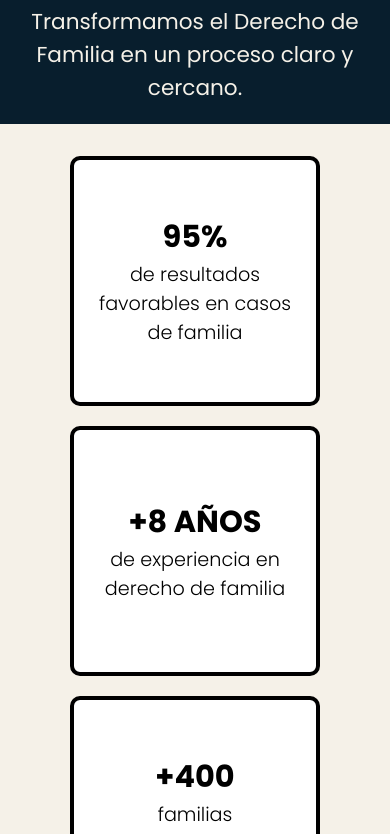
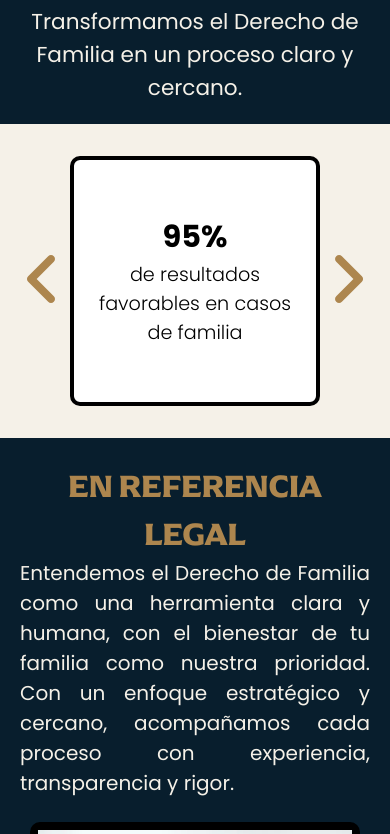
Before and after one commit to danieluruena/referencia-legal, a React (Vite) app: page / in a window 390 px wide. Shown: the part 1040-1874 px from the top of the page. Built offline with nearby package versions, Linux system fonts and the light colour scheme.

Commit message:
feat:  carousel for featured results

```diff
--- a/src/components/home/featuredResults/featuredResults.css
+++ b/src/components/home/featuredResults/featuredResults.css
@@ -36,3 +36,7 @@
   font-weight: 300;
   color: black;
 }
+
+.featured-results-arrow {
+  display: none;
+}
--- a/src/components/home/featuredResults/featuredResults.responsive.css
+++ b/src/components/home/featuredResults/featuredResults.responsive.css
@@ -19,14 +19,46 @@
 }
 
 @media (max-width: 768px) {
+  .featured-results-carousel {
+    --arrow-size: 54px;
+    display: grid;
+    grid-template-columns: var(--arrow-size) minmax(0, 1fr) var(--arrow-size);
+    align-items: center;
+    max-width: 420px;
+    margin: 0 auto;
+    padding: 0 16px;
+  }
+
+  .featured-results-arrow {
+    display: block;
+    justify-self: center;
+    background: none;
+    border: 0;
+    font-size: 48pt;
+    color: var(--color-primary);
+    cursor: pointer;
+  }
+
   .featured-results-container {
-    grid-template-columns: 1fr;
-    padding: 32px 16px;
-    gap: 20px;
+    display: flex;
+    gap: 16px;
+    width: 100%;
+    padding: 32px 0;
+    position: relative;
+    overflow-x: auto;
+    scroll-snap-type: x mandatory;
+    scrollbar-width: none;
+  }
+
+  .featured-results-container::-webkit-scrollbar {
+    display: none;
   }
 
   .results-card {
+    flex: 0 0 100%;
+    height: 250px;
     padding: 28px 20px;
+    scroll-snap-align: center;
   }
 
   .results-card-number {
--- a/src/components/home/featuredResults/featuredResults.tsx
+++ b/src/components/home/featuredResults/featuredResults.tsx
@@ -1,7 +1,11 @@
 import './featuredResults.css'
 import './featuredResults.responsive.css'
 import '../../../common.css'
-import { useEffect, useState } from 'react'
+import { FontAwesomeIcon } from '@fortawesome/react-fontawesome'
+import { faAngleLeft, faAngleRight } from '@fortawesome/free-solid-svg-icons'
+import {
+  useEffect, useRef, useState,
+} from 'react'
 import { useInView } from '../../../hooks/useInView'
 
 const useAnimatedCounter = (isInView: boolean, target: number, step: number, interval: number) => {
@@ -53,9 +57,42 @@ export const FeaturedResults = () => {
   const familiesAccompanied = useAnimatedCounter(isFamiliesInView, 400, 10, 50)
   const specializationPercentage = useAnimatedCounter(isSpecializationInView, 100, 1, 20)
 
+  // Carrusel en responsive: el card activo es el más cercano al centro del contenedor
+  const containerRef = useRef<HTMLDivElement>(null)
+  const [activeCard, setActiveCard] = useState(0)
+  const cardsCount = 4
+
+  const handleScroll = () => {
+    const container = containerRef.current
+    if (!container) return
+
+    const center = container.scrollLeft + container.clientWidth / 2
+    const cards = Array.from(container.children) as HTMLElement[]
+    const distances = cards.map((card) => Math.abs(card.offsetLeft + card.offsetWidth / 2 - center))
+    setActiveCard(distances.indexOf(Math.min(...distances)))
+  }
+
+  const goToCard = (index: number) => {
+    const container = containerRef.current
+    const card = container?.children[index] as HTMLElement | undefined
+    if (!container || !card) return
+
+    container.scrollTo({
+      left: card.offsetLeft - (container.clientWidth - card.offsetWidth) / 2,
+      behavior: 'smooth',
+    })
+  }
+
+  const prevCard = () => goToCard((activeCard - 1 + cardsCount) % cardsCount)
+  const nextCard = () => goToCard((activeCard + 1) % cardsCount)
+
   return (
     <div className="featured-results">
-      <div className="featured-results-container max-width">
+      <div className="featured-results-carousel">
+        <button type="button" className="featured-results-arrow prev" onClick={prevCard} aria-label="Resultado anterior">
+          <FontAwesomeIcon icon={faAngleLeft}/>
+        </button>
+        <div className="featured-results-container max-width" ref={containerRef} onScroll={handleScroll}>
           <div className="results-card">
             <span className="results-card-number" id="favorable-percentage">
               {favorablePercentage}%
@@ -81,6 +118,10 @@ export const FeaturedResults = () => {
             <p className="results-card-text">especializados en derecho de familia</p>
           </div>
         </div>
+        <button type="button" className="featured-results-arrow next" onClick={nextCard} aria-label="Resultado siguiente">
+          <FontAwesomeIcon icon={faAngleRight}/>
+        </button>
+      </div>
     </div>
   )
 }
```
Lines whose indentation alone changed are shown as unchanged.
